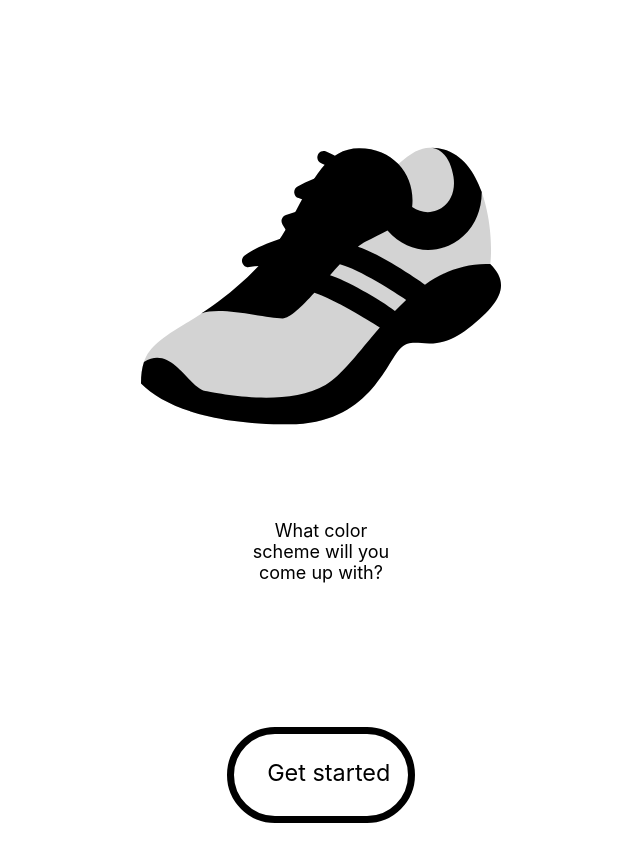
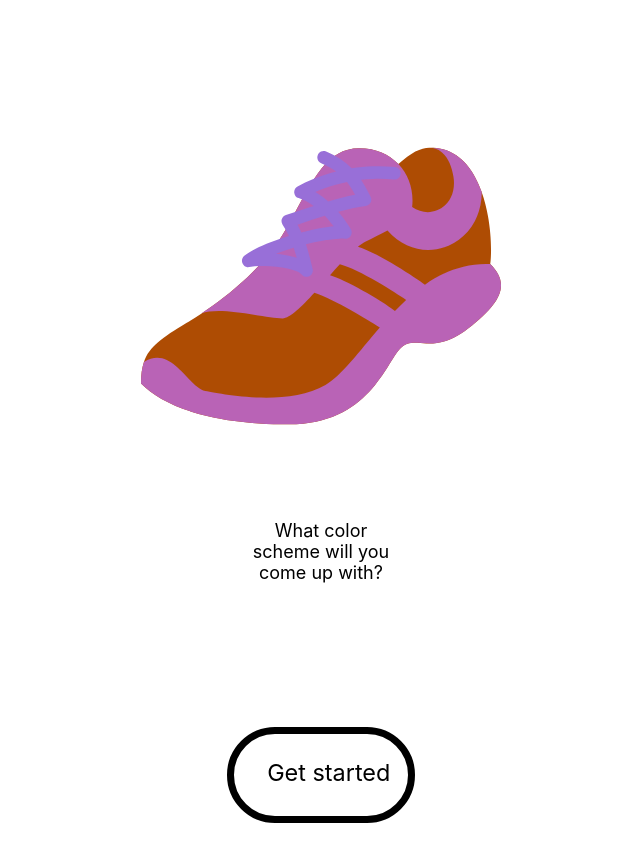
Before and after one commit to jasoncarcamo/shoe-comp, a React (Create React App) app: page / in a window 1280 px wide. Shown: the part 1817-2679 px from the top of the page, without its empty margins (319-959 px from the left). Built offline with nearby package versions, Linux system fonts and the light colour scheme.

Commit message:
Updated Laning page shoe color cycle

```diff
--- a/src/components/landingPage/LandingPage.js
+++ b/src/components/landingPage/LandingPage.js
@@ -34,14 +34,14 @@ export default class Home extends React.Component{
 
         for(let i = 0; i < 7; i++){
             shoeList[i] = (<li key={i} className="shoe-container"><svg  version="1.1" className="shoe-example-SVG" width="2560" height="1080" viewBox="0 0 216 166.027">
-            <path className="bottom layer" fill="lightgrey" d="M216,82.568c-0.013-4.393-2.253-8.503-6.449-12.699c1.111-8.4,0.559-27.178-5.099-43.148
+            <path className="bottom layer" fill={this.renderColors()} d="M216,82.568c-0.013-4.393-2.253-8.503-6.449-12.699c1.111-8.4,0.559-27.178-5.099-43.148
                 c-4.747-13.419-13.099-24.856-27.089-26.489c-1.128-0.132-2.293-0.2-3.495-0.2c-5.099-0.368-11.571,2.417-19.423,9.856
                 c-5.537-5.847-13.597-9.566-23.513-9.566c-21.168,0-29.333,22.679-43.847,48.379C74.667,70.694,54.274,87.593,36.145,99.591
                 c-3.057,2.023-6.051,3.91-8.931,5.656c-14.465,8.768-22.257,14.037-25.45,23.414C0.548,132.222,0,136.373,0,141.533
                 c13.607,13.607,41.125,24.494,88.9,24.494s57.908-36.74,66.826-45.662c4.461-4.459,9.148-3.173,15.441-2.889
                 c6.294,0.283,14.194-0.436,25.08-8.904C209.855,97.99,216.021,89.888,216,82.568z"/>
 
-            <path className="middle layer" fill="black" d="M215.995,82.963c0.136-4.554-2.111-8.794-6.443-13.126c-14.978-0.684-27.862,4.481-39.18,12.396
+            <path className="middle layer" fill={this.renderColors()} d="M215.995,82.963c0.136-4.554-2.111-8.794-6.443-13.126c-14.978-0.684-27.862,4.481-39.18,12.396
                 c-5.725-4.014-26.543-18.252-40.223-22.702c1.56-1.256,3.039-2.276,4.413-2.998c4.612-2.431,9.226-4.663,13.344-6.84
                 c20.824,23.772,56.547,8.836,56.547-23.005C199.323,12.188,189.984,0,173.869,0c7.569,0.54,12.105,8.024,13.606,17.526
                 c2.722,17.236-12.999,26.308-24.792,18.143c1.126-9.801-1.937-19.182-8.237-25.813c-5.537-5.847-13.597-9.566-23.513-9.566
@@ -52,7 +52,7 @@ export default class Home extends React.Component{
                 C209.591,98.163,215.779,90.171,215.995,82.963z M152.356,97.945c-8.451-6.613-30.521-19.037-38.926-21.399
                 c1.982-2.232,3.955-4.437,5.892-6.527c11.707,3.016,33.496,17.168,39.77,21.346C156.778,93.482,154.533,95.691,152.356,97.945z"/>
 
-            <path className="top layer" transform="translate(55, 65) rotate(-50)" fill="cream" d="M103.541,40.272c-2.588-3.765-5.356-7.247-8.247-10.455c-2.924-3.246-5.974-6.209-9.092-8.911
+            <path className="top layer" transform="translate(55, 65) rotate(-50)" fill={this.renderColors()} d="M103.541,40.272c-2.588-3.765-5.356-7.247-8.247-10.455c-2.924-3.246-5.974-6.209-9.092-8.911
                 c0.023-0.249,0.045-0.498,0.063-0.751c0.376-5.109-0.167-10.904-2.227-17.483C83.527,1.036,82.014-0.01,80.384,0
                 c-0.369,0.002-0.743,0.058-1.114,0.174c-2.007,0.626-3.125,2.761-2.499,4.768c1.165,3.73,1.738,7.038,1.922,10.039
                 c-0.813-0.584-1.627-1.151-2.442-1.701C69.705,8.855,63.124,5.478,56.968,3.021c-1.418-0.566-3.023-0.236-4.104,0.845
```
